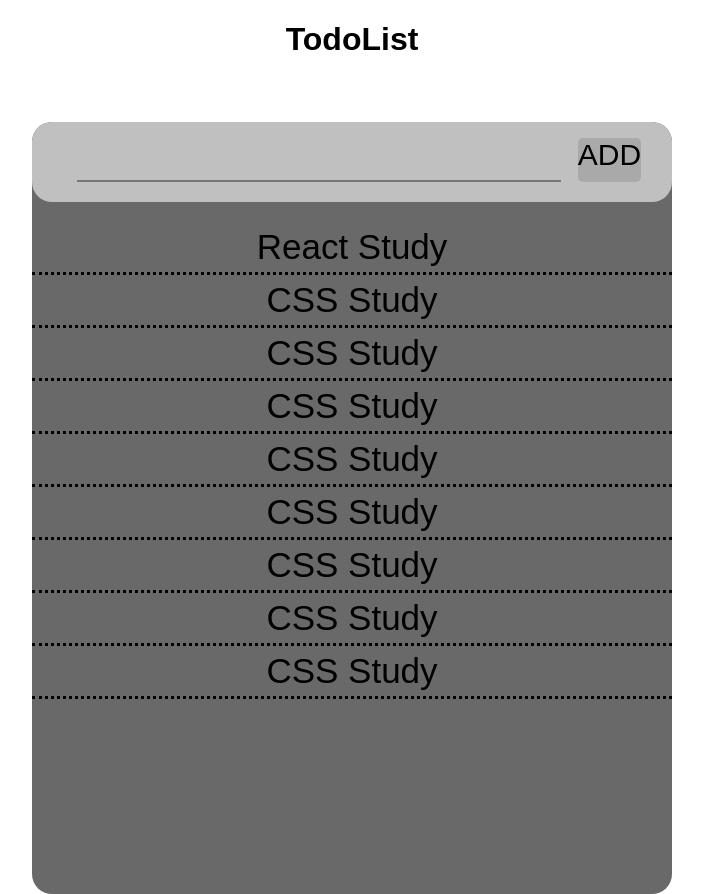
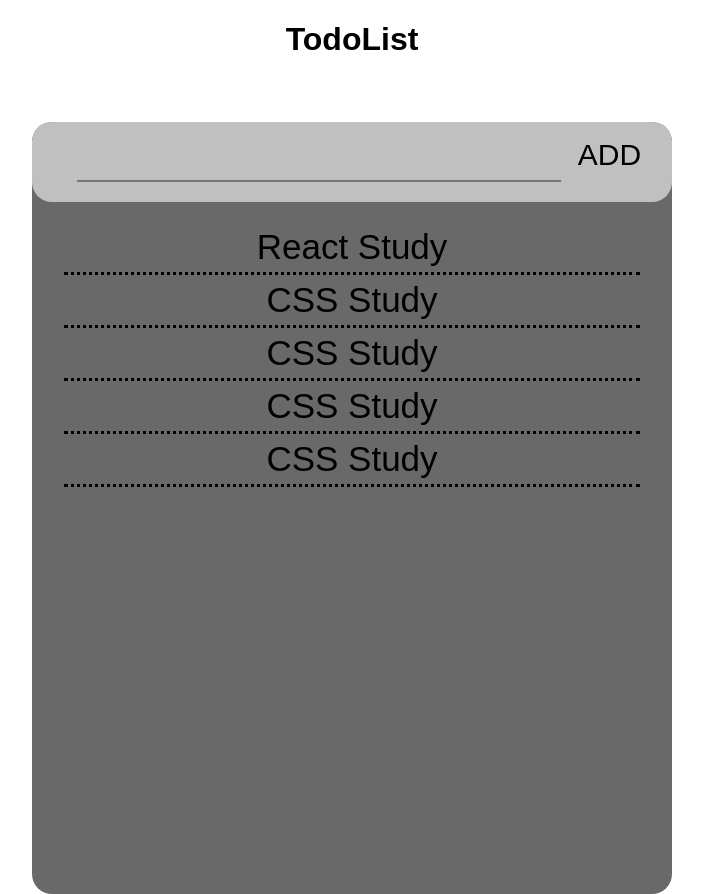
Before and after one commit to 2seungju/todolist, a React (Create React App) app: page / in a window 1280 px wide. Shown: the whole page, without its empty margins (288-991 px from the left). Built offline with nearby package versions, Linux system fonts and the light colour scheme.

Commit message:
create func

```diff
--- a/src/App.js
+++ b/src/App.js
@@ -11,15 +11,23 @@ class App extends Component {
       { id: 1, text: 'CSS Study', checked: false },
       { id: 1, text: 'CSS Study', checked: false },
       { id: 1, text: 'CSS Study', checked: false },
-      { id: 1, text: 'CSS Study', checked: false },
-      { id: 1, text: 'CSS Study', checked: false },
-      { id: 1, text: 'CSS Study', checked: false },
-      { id: 1, text: 'CSS Study', checked: false },
     ],
+    keyword: '',
   }
 
   handleCreate = () => {
+    const { todos, keyword } = this.state;
+    const results = todos.concat({
+      id: todos.length,
+      text: keyword,
+      checked: false,
+    });
 
+    this.setState({
+      todos: results,
+    });
+    console.log(this.state.keyword);
+    console.log(this.state.todos);
   }
 
   handleToggle = () => {
@@ -30,14 +38,22 @@ class App extends Component {
 
   }
 
+  handleChange = (e) => {
+    this.setState({
+      keyword: e.target.value,
+    });
+  }
+
   render() {
-    console.log(this.state.todos);
-    const { todos } = this.state
+    const { todos, keyword } = this.state
     return (
       <div className="App">
         <h1>TodoList</h1>
         <TodoTemplate
           todos={todos}
+          value={keyword}
+          onChange={this.handleChange}
+          onCreate={this.handleCreate}
         />
       </div>
     );
--- a/src/components/TodoCreator.js
+++ b/src/components/TodoCreator.js
@@ -2,11 +2,14 @@ import React from 'react';
 
 import '../style/TodoCreator.css';
 
-const TodoCreator = () => (
-  <div className="creator-wrapper">
-    <input />
-    <div className="add">ADD</div>
-  </div>
-)
+const TodoCreator = ({ value, onChange, onCreate }) => {
+  console.log(onCreate);
+  return (
+    <div className="creator-wrapper">
+      <input value={value} onChange={onChange} />
+      <div className="add" onClick={onCreate}>ADD</div>
+    </div>
+  );
+};
 
 export default TodoCreator;
--- a/src/components/TodoTemplate.js
+++ b/src/components/TodoTemplate.js
@@ -4,10 +4,16 @@ import TodoItemList from './TodoItemLIst';
 
 import '../style/TodoTemplate.css';
 
-const TodoTemplate = ({ todos }) => (
+const TodoTemplate = ({ todos, value, onChange, onCreate }) => {
+  console.log(todos)
+  return (
     <div className="template">
       <div className="creator">
-      <TodoCreator />
+        <TodoCreator
+          value={value}
+          onChange={onChange}
+          onCreate={onCreate}
+        />
       </div>
       <div className="itemlist">
         <TodoItemList
@@ -16,5 +22,6 @@ const TodoTemplate = ({ todos }) => (
       </div>
     </div>
   );
+};
 
 export default TodoTemplate;
--- a/src/style/TodoCreator.css
+++ b/src/style/TodoCreator.css
@@ -17,7 +17,10 @@
   font-size: 30px;
   margin-left: 17px;
   margin-top: 16px;
-  background: darkgray;
   border-radius: 5px;
   cursor: pointer;
 }
+
+.add:hover{
+  background:darkgray;
+}
--- a/src/style/TodoItemList.css
+++ b/src/style/TodoItemList.css
@@ -1,5 +1,7 @@
 .todos-wrapper {
-  margin-top: 20px;
+
+  width: 90%;
+  margin: 20px auto;
 }
 
 .todo {
```
Lines whose indentation alone changed are shown as unchanged.
